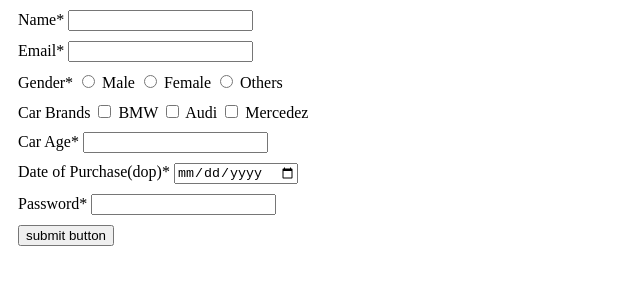
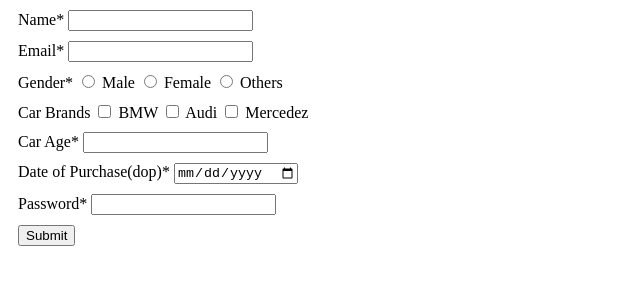
Before and after one commit to acciojob/car-insurance-form-dhrax21, a website: page main.html in a window 1280 px wide. Shown: the whole page, without its empty margins (0-640 px from the left). Drawn offline with Linux system fonts and the light colour scheme.

Commit message:
created a submission

```diff
--- a/main.html
+++ b/main.html
@@ -43,7 +43,7 @@
 <div><label for= "password">Password*</label>
 <input type="password" id="password"></div>
 
-<div><button type="submit">submit button</button></div>
+<div><button type="submit">Submit</button></div>
 </form>
 </body>
 </html>
```
